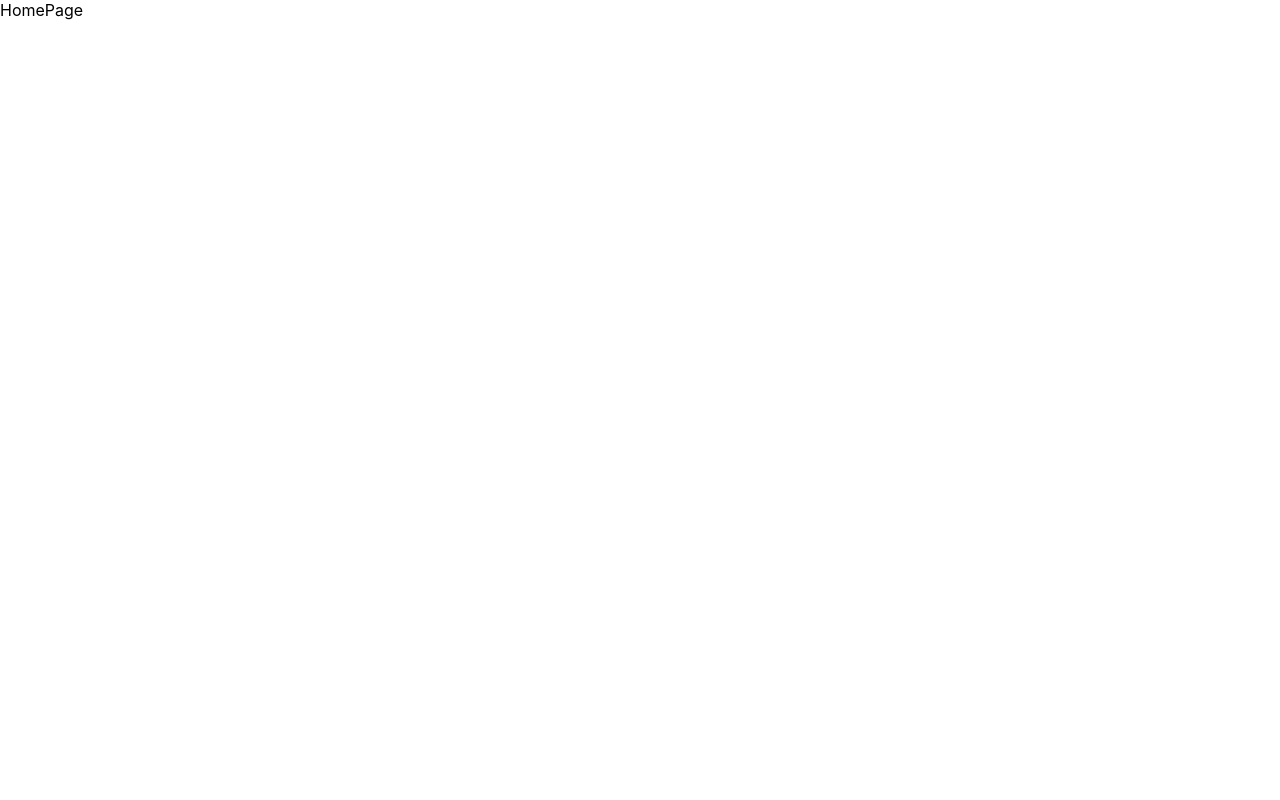
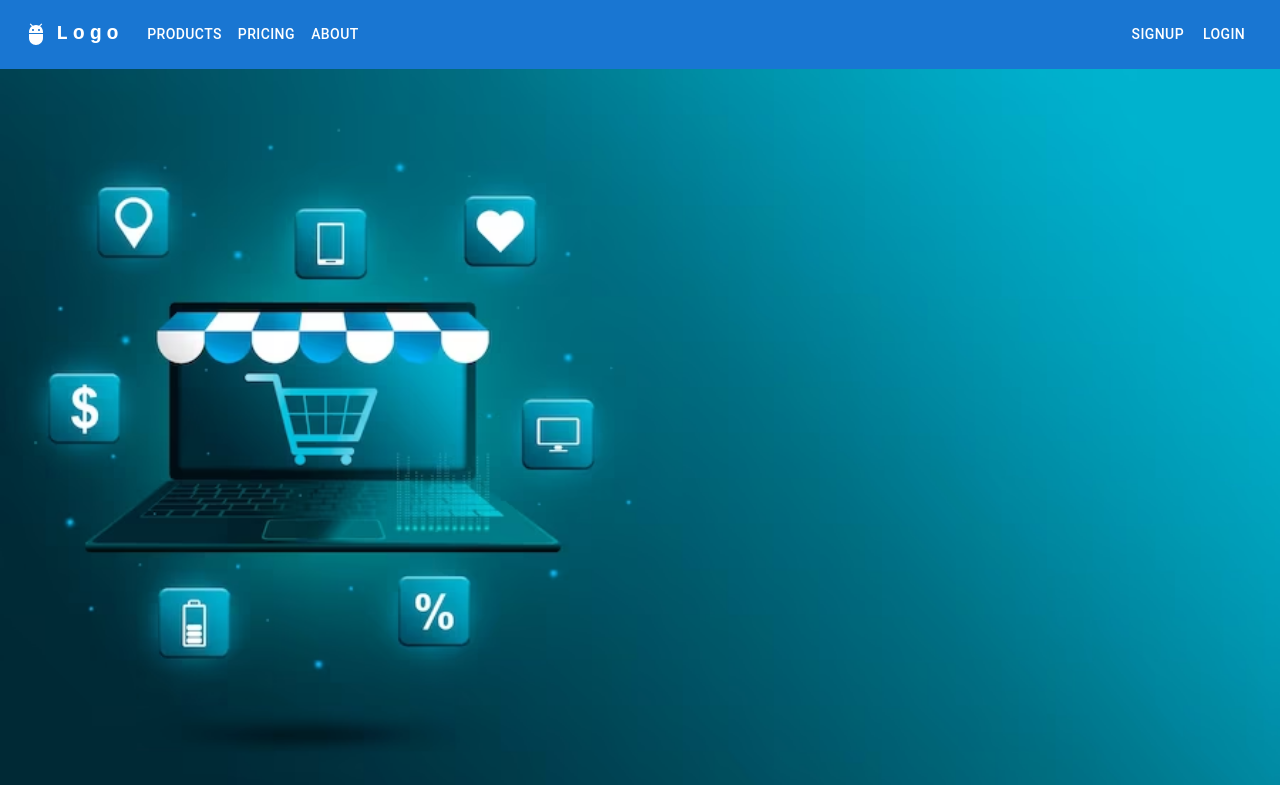
Before and after one commit to Mohan1597/E-CommerceApp, a React (Create React App) app in the folder ecommerce-app/: page / in a window 1280 px wide. Built offline with nearby package versions, Linux system fonts and the light colour scheme.

Commit message:
TopBar(HomePage)

```diff
--- a/ecommerce-app/package.json
+++ b/ecommerce-app/package.json
@@ -5,6 +5,7 @@
   "dependencies": {
     "@emotion/react": "^11.11.1",
     "@emotion/styled": "^11.11.0",
+    "@mui/icons-material": "^5.14.18",
     "@mui/material": "^5.14.18",
     "@testing-library/jest-dom": "^5.17.0",
     "@testing-library/react": "^13.4.0",
--- /dev/null
+++ b/ecommerce-app/src/Components/MUIComponents/HomeBar.tsx
@@ -0,0 +1,144 @@
+import * as React from 'react';
+import AppBar from '@mui/material/AppBar';
+import Box from '@mui/material/Box';
+import Toolbar from '@mui/material/Toolbar';
+import IconButton from '@mui/material/IconButton';
+import Typography from '@mui/material/Typography';
+import Menu from '@mui/material/Menu';
+import MenuIcon from '@mui/icons-material/Menu';
+import Container from '@mui/material/Container';
+import Avatar from '@mui/material/Avatar';
+import Button from '@mui/material/Button';
+import Tooltip from '@mui/material/Tooltip';
+import MenuItem from '@mui/material/MenuItem';
+import AdbIcon from '@mui/icons-material/Adb';
+
+
+
+function ResponsiveAppBar() {
+  const [anchorElNav, setAnchorElNav] = React.useState<null | HTMLElement>(null);
+  const [anchorElUser, setAnchorElUser] = React.useState<null | HTMLElement>(null);
+
+  const pages = ['Products', 'Pricing', 'About'];
+  const settings = ['Profile', 'Account', 'Dashboard', 'Logout'];
+
+  const handleOpenNavMenu = (event: React.MouseEvent<HTMLElement>) => {
+    setAnchorElNav(event.currentTarget);
+  };
+  const handleOpenUserMenu = (event: React.MouseEvent<HTMLElement>) => {
+    setAnchorElUser(event.currentTarget);
+  };
+
+  const handleCloseNavMenu = () => {
+    setAnchorElNav(null);
+  };
+
+  const handleCloseUserMenu = () => {
+    setAnchorElUser(null);
+  };
+
+  return (
+    <AppBar position="static">
+      <Container maxWidth="xl">
+        <Toolbar disableGutters>
+          <AdbIcon sx={{ display: { xs: 'none', md: 'flex' }, mr: 1 }} />
+          <Typography
+            variant="h6"
+            noWrap
+            component="a"
+            href="#app-bar-with-responsive-menu"
+            sx={{
+              mr: 2,
+              display: { xs: 'none', md: 'flex' },
+              fontFamily: 'monospace',
+              fontWeight: 700,
+              letterSpacing: '.3rem',
+              color: 'inherit',
+              textDecoration: 'none',
+            }}
+          >
+            Logo
+          </Typography>
+
+          <Box sx={{ flexGrow: 1, display: { xs: 'flex', md: 'none' } }}>
+            <IconButton
+              size="large"
+              aria-label="account of current user"
+              aria-controls="menu-appbar"
+              aria-haspopup="true"
+              onClick={handleOpenNavMenu}
+              color="inherit"
+            >
+              <MenuIcon />
+            </IconButton>
+            <Menu
+              id="menu-appbar"
+              anchorEl={anchorElNav}
+              anchorOrigin={{
+                vertical: 'bottom',
+                horizontal: 'left',
+              }}
+              keepMounted
+              transformOrigin={{
+                vertical: 'top',
+                horizontal: 'left',
+              }}
+              open={Boolean(anchorElNav)}
+              onClose={handleCloseNavMenu}
+              sx={{
+                display: { xs: 'block', md: 'none' },
+              }}
+            >
+              {pages.map((page) => (
+                <MenuItem key={page} onClick={handleCloseNavMenu}>
+                  <Typography textAlign="center">{page}</Typography>
+                </MenuItem>
+              ))}
+            </Menu>
+          </Box>
+          <AdbIcon sx={{ display: { xs: 'flex', md: 'none' }, mr: 1 }} />
+          <Typography
+            variant="h5"
+            noWrap
+            component="a"
+            href="#app-bar-with-responsive-menu"
+            sx={{
+              mr: 2,
+              display: { xs: 'flex', md: 'none' },
+              flexGrow: 1,
+              fontFamily: 'monospace',
+              fontWeight: 700,
+              letterSpacing: '.3rem',
+              color: 'inherit',
+              textDecoration: 'none',
+            }}
+          >
+            LOGO
+          </Typography>
+          <Box sx={{ flexGrow: 1, display: { xs: 'none', md: 'flex' } }}>
+            {pages.map((page) => (
+              <Button
+                key={page}
+                onClick={handleCloseNavMenu}
+                sx={{ my: 2, color: 'white', display: 'block' }}
+              >
+                {page}
+              </Button>
+            ))}
+          </Box>
+
+          <Box sx={{ flexGrow: 0 }}>
+             <Button
+               sx={{color: 'white'}}>
+                  SignUp
+             </Button>
+             <Button sx={{color: 'white'}}>
+                  Login
+             </Button>
+          </Box>
+        </Toolbar>
+      </Container>
+    </AppBar>
+  );
+}
+export default ResponsiveAppBar;
--- a/ecommerce-app/src/Components/Registartion/HomePage.jsx
+++ b/ecommerce-app/src/Components/Registartion/HomePage.jsx
@@ -1,8 +1,18 @@
 import React from 'react'
+import ResponsiveAppBar from '../MUIComponents/HomeBar.tsx'
+import { Grid } from '@mui/material'
 
 const HomePage = () => {
   return (
-    <div>HomePage</div>
+    <Grid container spacing={0}>
+        <Grid item xs={12}>
+           <ResponsiveAppBar />
+        </Grid>
+        <Grid item xs={12}>
+           <img src='Images\HomePage\home-bg.AVIF' alt='' style={{width: '100%'}}/>
+        </Grid>
+
+    </Grid>
   )
 }
 
```
Also changed, not shown: ecommerce-app/public/Images/HomePage/home-bg.avif (added), 1 other file (tests, documents, lock files or other folders).
